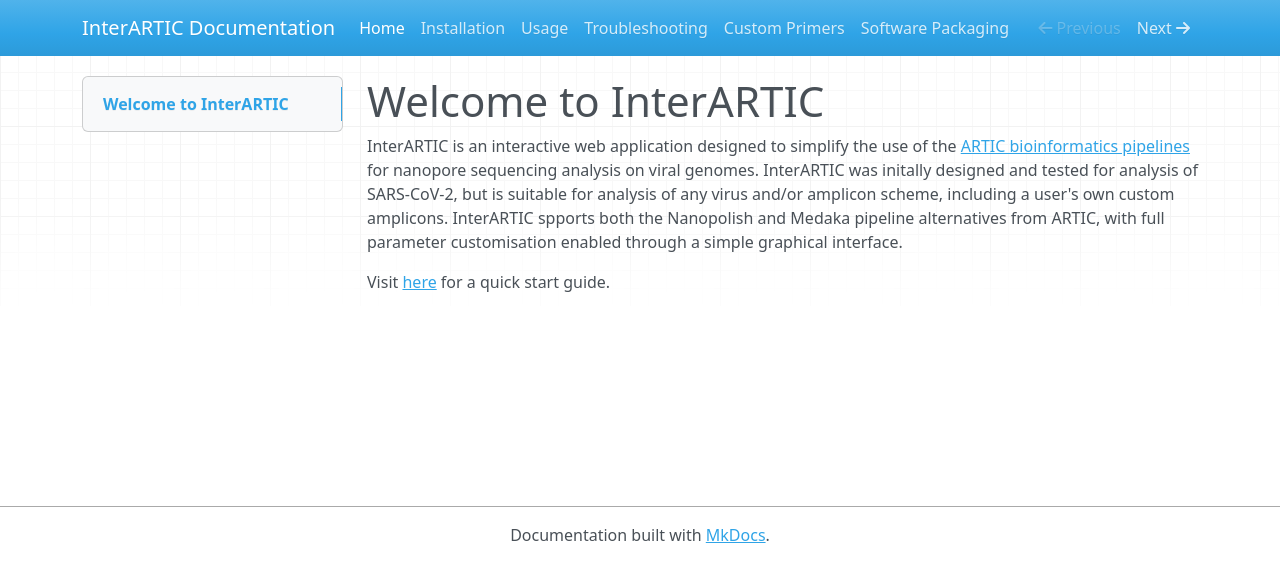
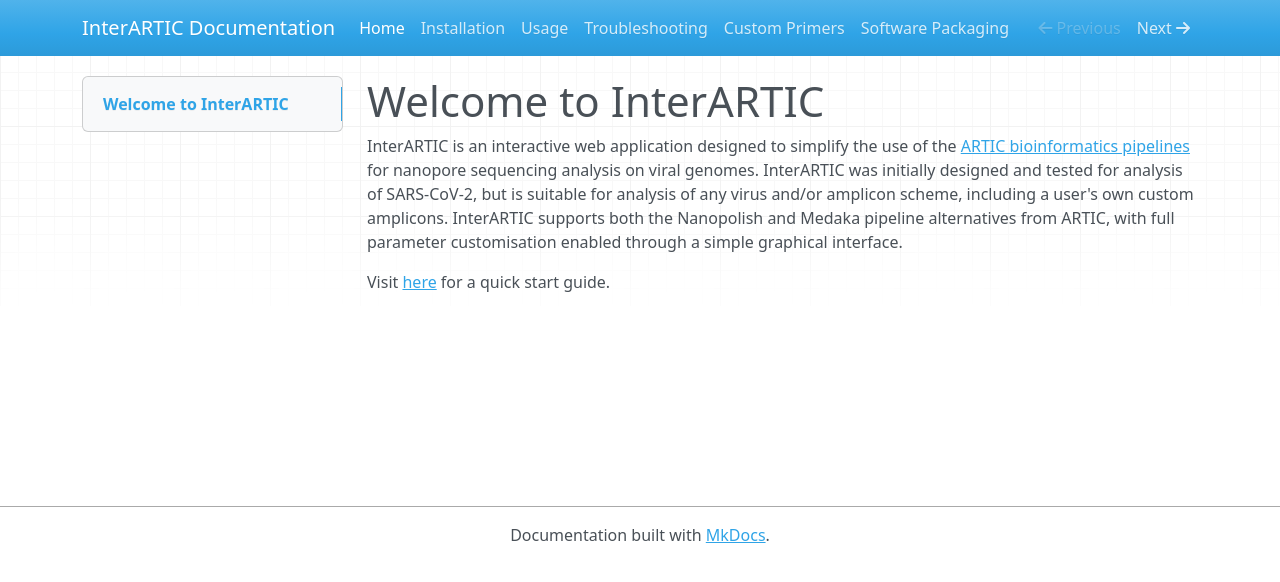
Before and after one commit to Psy-Fer/interARTIC, an MkDocs documentation site: the page built from docs/index.md, in a window 1280 px wide. Shown: the top 582 px of the page. Built offline with MkDocs 1.6.1, drawn with Linux system fonts in a browser that asks for light colours; nearby versions of some CDN libraries.

Commit message:
fix typo in index.md

```diff
--- a/docs/index.md
+++ b/docs/index.md
@@ -1,5 +1,5 @@
 # Welcome to InterARTIC
 
-InterARTIC is an interactive web application designed to simplify the use of the [ARTIC bioinformatics pipelines](https://github.com/artic-network/artic-ncov2019) for nanopore sequencing analysis on viral genomes. InterARTIC was initally designed and tested for analysis of SARS-CoV-2, but is suitable for analysis of any virus and/or amplicon scheme, including a user's own custom amplicons. InterARTIC spports both the Nanopolish and Medaka pipeline alternatives from ARTIC, with full parameter customisation enabled through a simple graphical interface.
+InterARTIC is an interactive web application designed to simplify the use of the [ARTIC bioinformatics pipelines](https://github.com/artic-network/artic-ncov2019) for nanopore sequencing analysis on viral genomes. InterARTIC was initially designed and tested for analysis of SARS-CoV-2, but is suitable for analysis of any virus and/or amplicon scheme, including a user's own custom amplicons. InterARTIC supports both the Nanopolish and Medaka pipeline alternatives from ARTIC, with full parameter customisation enabled through a simple graphical interface.
 
 Visit [here](https://github.com/Psy-Fer/interARTIC#quick-start) for a quick start guide.
```
